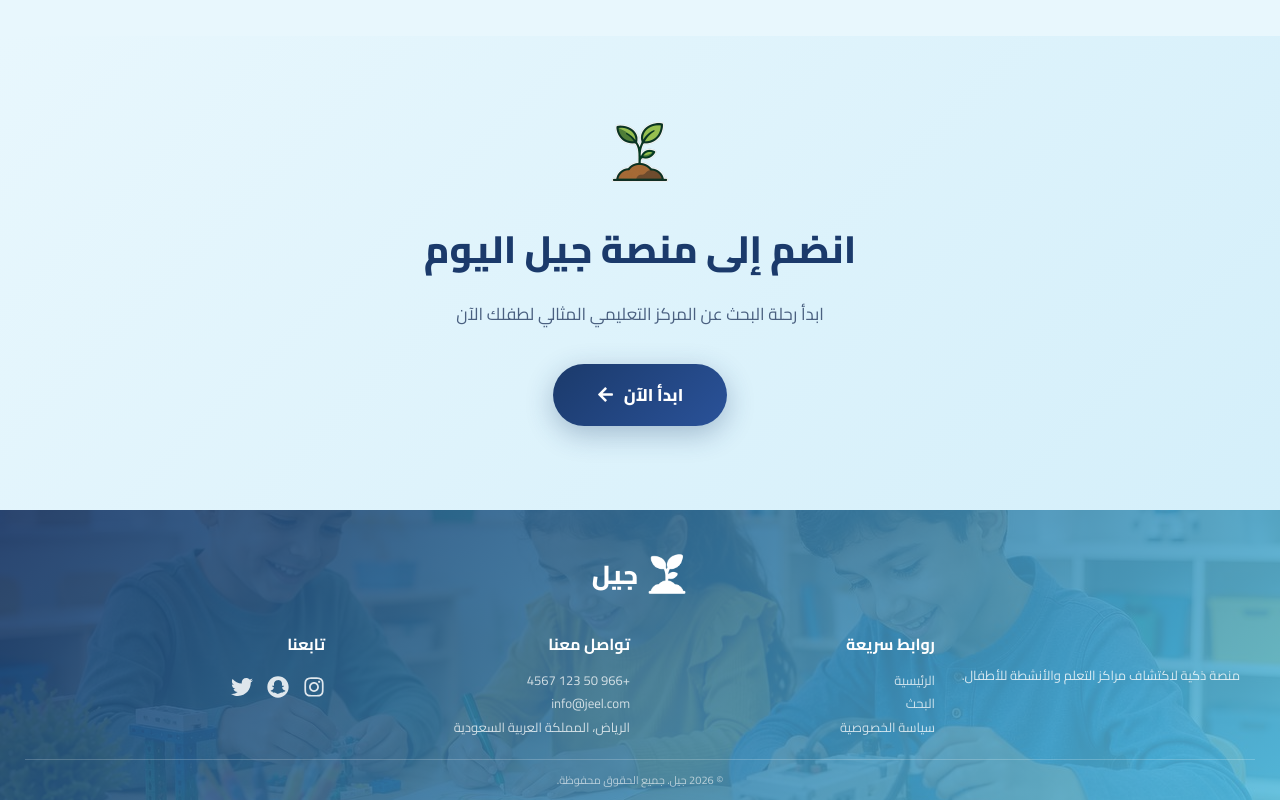
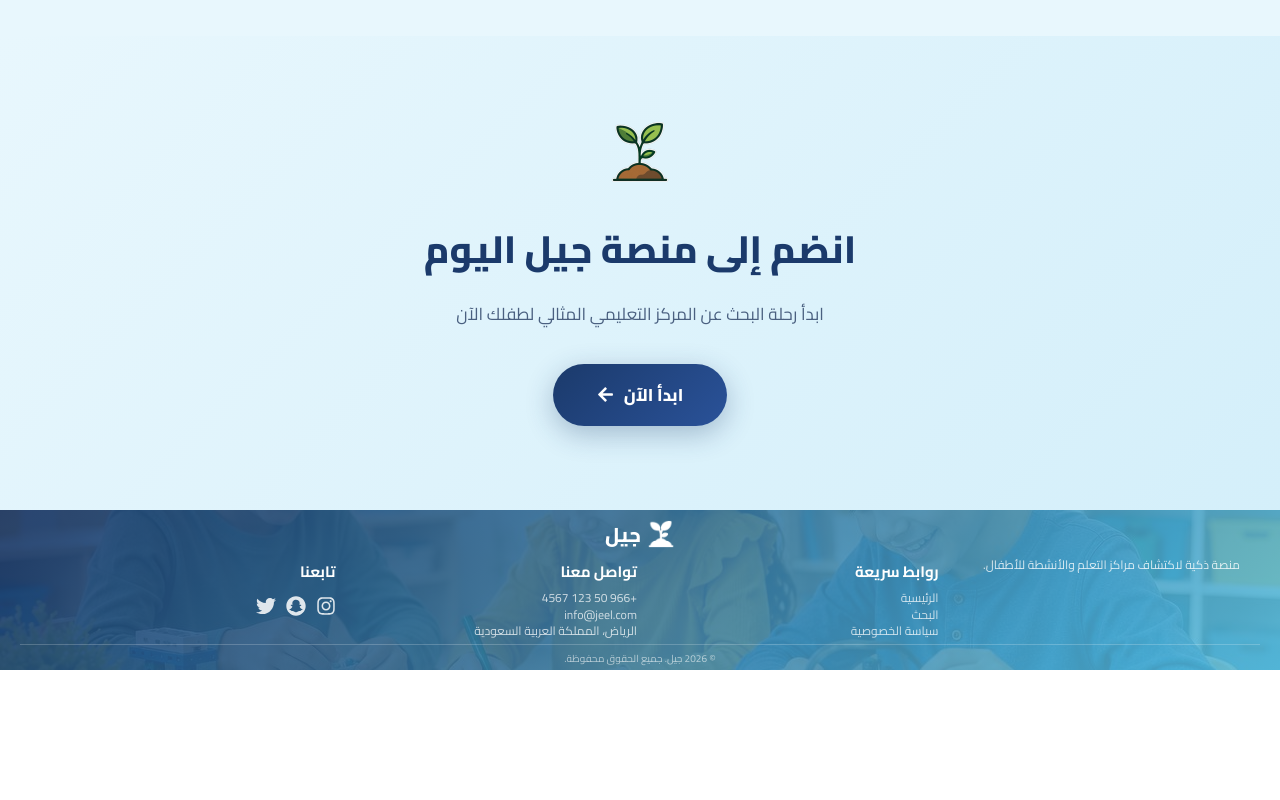
Before and after one commit to Nouf2027/Portfolio-Project, a React (Create React App) app in the folder Stage 4/frontend/: page / in a window 1280 px wide. Shown: the part 3367-4167 px from the top of the page. After the commit the page ends 4037 px from the top, so only its background shows below. Built offline with nearby package versions, Linux system fonts and the light colour scheme.

Commit message:
Improve footer UI

```diff
--- a/Stage 4/frontend/src/components/Footer.jsx
+++ b/Stage 4/frontend/src/components/Footer.jsx
@@ -34,11 +34,40 @@ const Footer = () => {
           </div>
           <div>
             <h3 style={styles.title}>تابعنا</h3>
-            <div style={styles.socials}>
-              <a href="https://www.instagram.com" target="_blank" rel="noreferrer" style={styles.iconLink}><FaInstagram /></a>
-              <a href="https://www.snapchat.com" target="_blank" rel="noreferrer" style={styles.iconLink}><FaSnapchat /></a>
-              <a href="https://twitter.com" target="_blank" rel="noreferrer" style={styles.iconLink}><FaTwitter /></a>
-            </div>
+<div style={styles.socials}>
+  <a
+    href="https://www.instagram.com"
+    target="_blank"
+    rel="noreferrer"
+    style={styles.iconLink}
+    onMouseEnter={(e) => (e.currentTarget.style.transform = "translateY(-3px) scale(1.1)")}
+    onMouseLeave={(e) => (e.currentTarget.style.transform = "translateY(0) scale(1)")}
+  >
+    <FaInstagram />
+  </a>
+
+  <a
+    href="https://www.snapchat.com"
+    target="_blank"
+    rel="noreferrer"
+    style={styles.iconLink}
+    onMouseEnter={(e) => (e.currentTarget.style.transform = "translateY(-3px) scale(1.1)")}
+    onMouseLeave={(e) => (e.currentTarget.style.transform = "translateY(0) scale(1)")}
+  >
+    <FaSnapchat />
+  </a>
+
+  <a
+    href="https://twitter.com"
+    target="_blank"
+    rel="noreferrer"
+    style={styles.iconLink}
+    onMouseEnter={(e) => (e.currentTarget.style.transform = "translateY(-3px) scale(1.1)")}
+    onMouseLeave={(e) => (e.currentTarget.style.transform = "translateY(0) scale(1)")}
+  >
+    <FaTwitter />
+  </a>
+</div>
           </div>
         </div>
         <div style={styles.bottom}>© 2026 جيل. جميع الحقوق محفوظة.</div>
@@ -51,18 +80,18 @@ const styles = {
   footer: { position: "relative", overflow: "hidden", direction: "rtl" },
   bgImg: { position: "absolute", inset: 0, width: "100%", height: "100%", objectFit: "cover", objectPosition: "center 60%" },
   overlay: { position: "absolute", inset: 0, background: "linear-gradient(135deg, rgba(27,58,107,0.92), rgba(86,194,230,0.85))" },
-  content: { position: "relative", padding: "40px 25px 10px" },
-  brandRow: { display: "flex", alignItems: "center", justifyContent: "center", gap: 8, marginBottom: 30 },
-  logoImg: { width: 42, height: 42, objectFit: "contain", filter: "brightness(0) invert(1)" },
-  brandName: { fontSize: 26, fontWeight: 900, color: "#fff", fontFamily: "'Cairo', 'Poppins', sans-serif" },
-  container: { maxWidth: "1200px", margin: "0 auto 20px", display: "grid", gridTemplateColumns: "repeat(auto-fit, minmax(220px, 1fr))", gap: "20px" },
-  title: { marginBottom: "10px", fontSize: "16px", color: "#fff", fontWeight: "700" },
-  text: { color: "rgba(255,255,255,0.8)", lineHeight: "1.6", fontSize: "13px", marginTop: 36 },
-  list: { listStyle: "none", padding: 0, lineHeight: "1.8", color: "rgba(255,255,255,0.75)", fontSize: "13px" },
-  socials: { display: "flex", gap: "14px", fontSize: "22px", marginTop: "8px" },
-  iconLink: { color: "rgba(255,255,255,0.85)", textDecoration: "none" },
+  content: { position: "relative", padding: "6px 20px 2px" },
+  brandRow: { display: "flex", alignItems: "center", justifyContent: "center", gap: 6, marginBottom: 4 },
+  logoImg: { width: 28, height: 28, objectFit: "contain", filter: "brightness(0) invert(1)" },
+  brandName: { fontSize: 20, fontWeight: 900, color: "#fff", fontFamily: "'Cairo', 'Poppins', sans-serif" },
+  container: { maxWidth: "1200px", margin: "0 auto 4px", display: "grid", gridTemplateColumns: "repeat(auto-fit, minmax(220px, 1fr))", gap: "6px" },
+  title: { marginBottom: "4px", fontSize: "15px", color: "#fff", fontWeight: "700" },
+  text: { color: "rgba(255,255,255,0.8)", lineHeight: "1.3", fontSize: "12px", marginTop: 0 },
+  list: { listStyle: "none", padding: 0, margin: 0, lineHeight: "1.4", color: "rgba(255,255,255,0.75)", fontSize: "12px" },
+  socials: { display: "flex", gap: "10px", fontSize: "20px", marginTop: "4px" },
+  iconLink: { color: "rgba(255,255,255,0.85)", textDecoration: "none", transition: "all 0.3s ease" },
   link: { textDecoration: "none", color: "rgba(255,255,255,0.75)" },
-  bottom: { borderTop: "1px solid rgba(255,255,255,0.2)", marginTop: "15px", paddingTop: "10px", textAlign: "center", color: "rgba(255,255,255,0.6)", fontSize: "11px" },
+  bottom: { borderTop: "1px solid rgba(255,255,255,0.2)", marginTop: "4px", paddingTop: "4px", textAlign: "center", color: "rgba(255,255,255,0.6)", fontSize: "10px" },
 };
 
 export default Footer;
```
